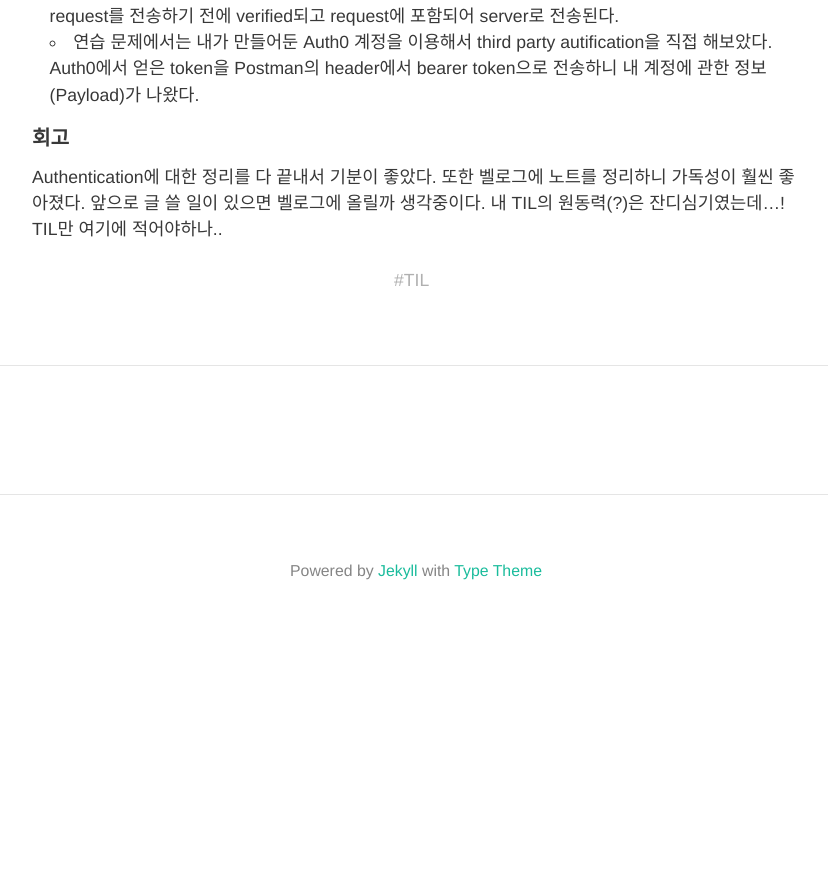
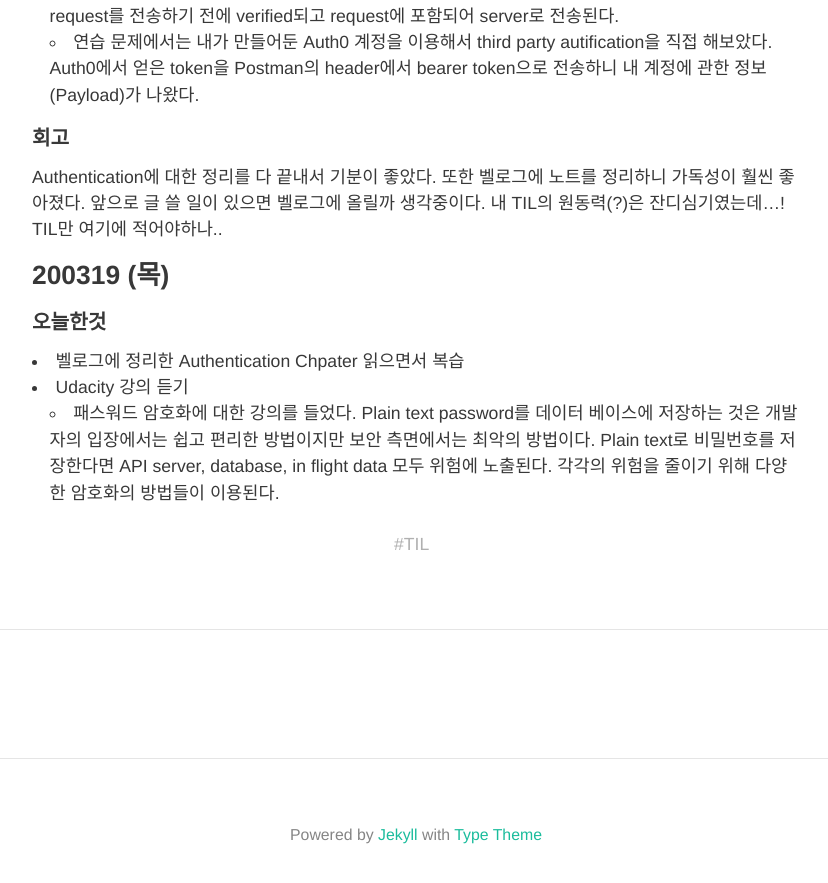
Before and after one commit to HyunlangBan/hyunlangban.github.io, a Jekyll site: the page built from _posts/TIL/2020-03-17-week-til.md, in a window 1280 px wide and 900 px high, scrolled down 1604 px. Shown: the top 883 px of the window, without its empty margins (224-1052 px from the left). Built offline with Jekyll 4.4.1, drawn with Linux system fonts in a browser that asks for light colours; nearby versions of some CDN libraries; some web fonts are replaced; comment, search, counter and statistics services are not loaded; before the commit the page ends 2251 px from its top, so only the background shows below that.

Commit message:
Add 200319 TIL

```diff
--- a/_posts/TIL/2020-03-17-week-til.md
+++ b/_posts/TIL/2020-03-17-week-til.md
@@ -37,3 +37,9 @@ title: 200316-200322 TIL
 
 #### 회고
 Authentication에 대한 정리를 다 끝내서 기분이 좋았다. 또한 벨로그에 노트를 정리하니 가독성이 훨씬 좋아졌다. 앞으로 글 쓸 일이 있으면 벨로그에 올릴까 생각중이다. 내 TIL의 원동력(?)은 잔디심기였는데...! TIL만 여기에 적어야하나..
+
+### 200319 (목)
+#### 오늘한것
+- 벨로그에 정리한 Authentication Chpater 읽으면서 복습
+- Udacity 강의 듣기
+  - 패스워드 암호화에 대한 강의를 들었다. Plain text password를 데이터 베이스에 저장하는 것은 개발자의 입장에서는 쉽고 편리한 방법이지만 보안 측면에서는 최악의 방법이다. Plain text로 비밀번호를 저장한다면 API server, database, in flight data 모두 위험에 노출된다. 각각의 위험을 줄이기 위해 다양한 암호화의 방법들이 이용된다.
```
